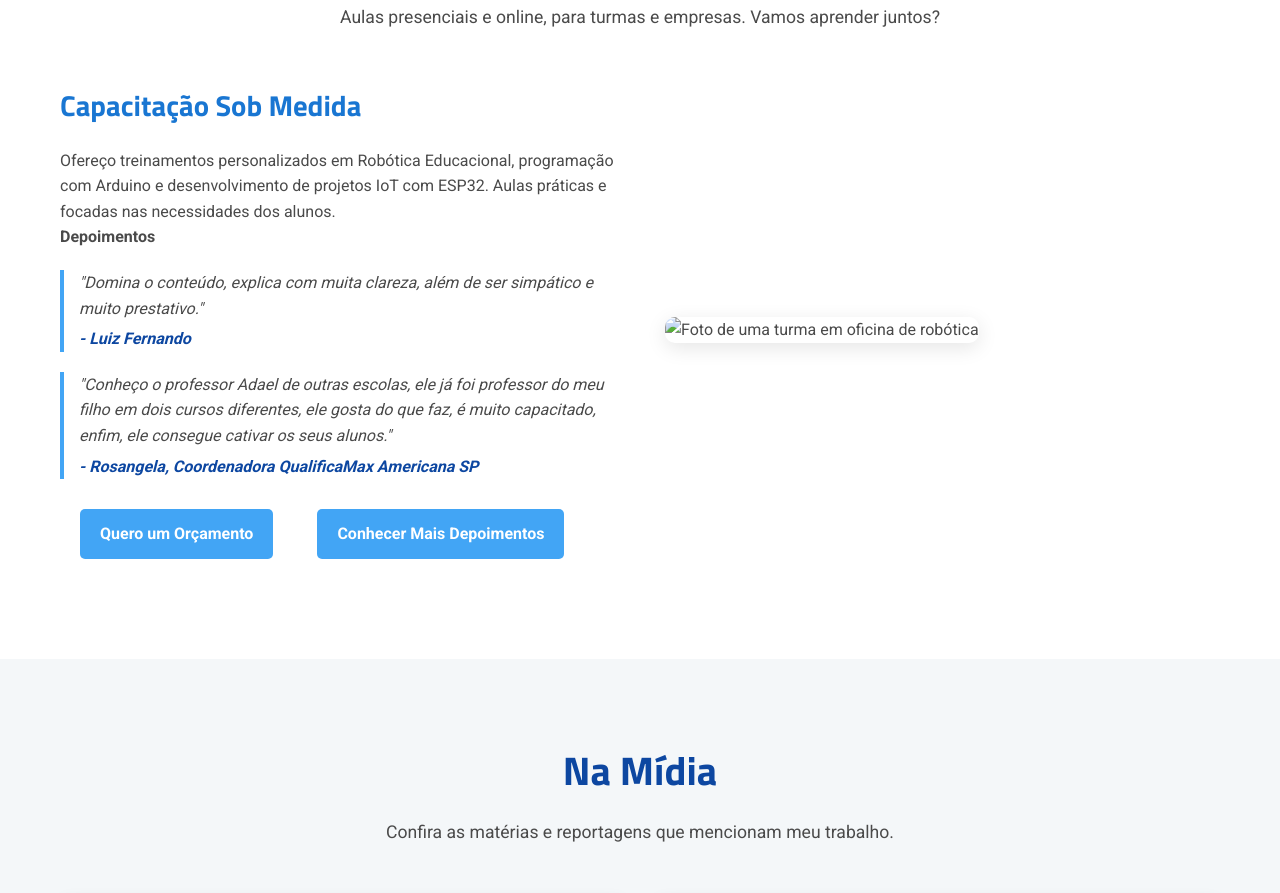
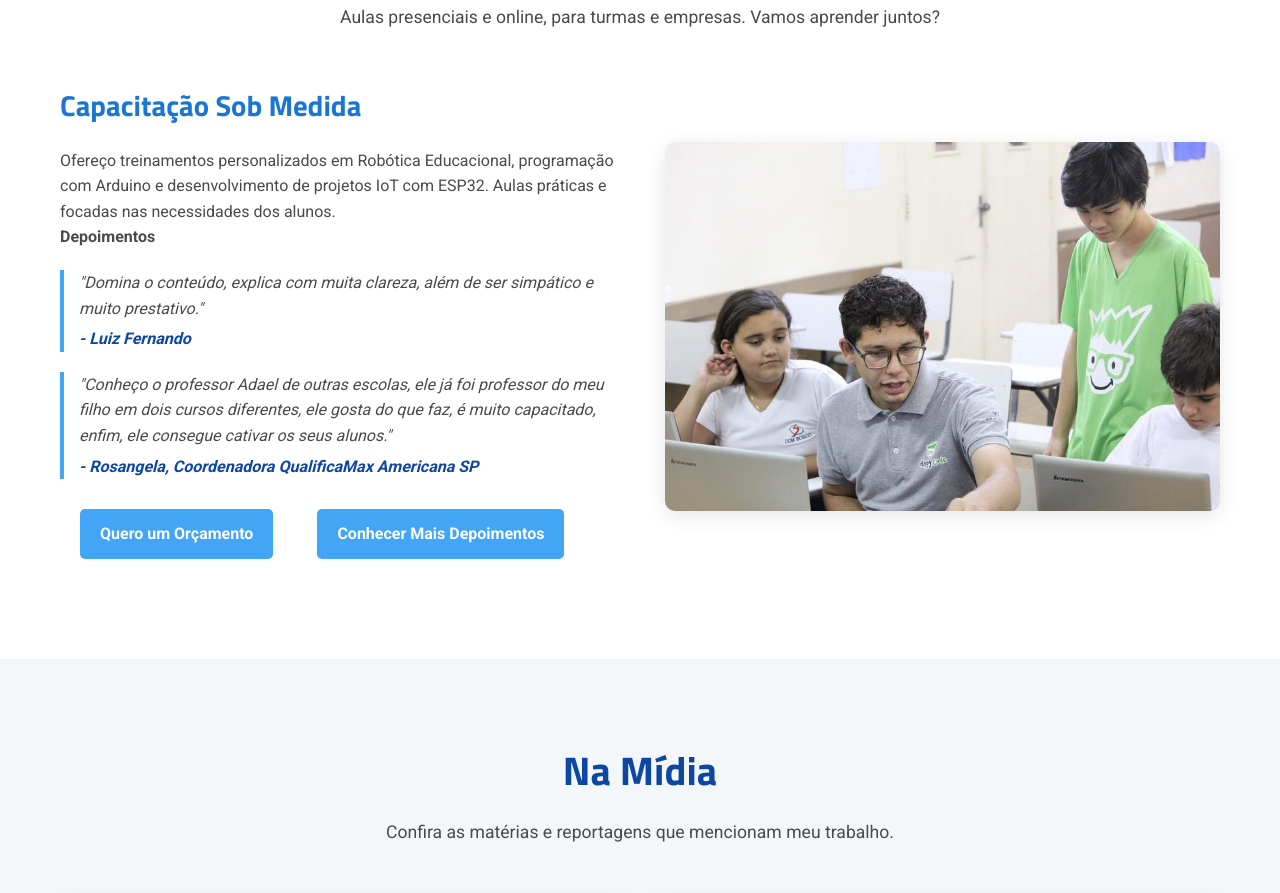
Before and after one commit to Adael-Oliveira/prof.adaeloliveira, a plain HTML site: page index.html in a window 1280 px wide. Shown: the part 2308-3201 px from the top of the page. Drawn offline with Linux system fonts and the light colour scheme.

Commit message:
Update index.html

```diff
--- a/index.html
+++ b/index.html
@@ -170,7 +170,7 @@
 
 
                     <div class="cursos-gallery">
-                        <img src="workshop-photo.png" alt="Foto de uma turma em oficina de robótica">
+                        <img src="https://raw.githubusercontent.com/Adael-Oliveira/prof.adaeloliveira/main/assets/happy.jpg" alt="Foto de uma turma em oficina de robótica">
                     </div>
 
                 </div>
```
